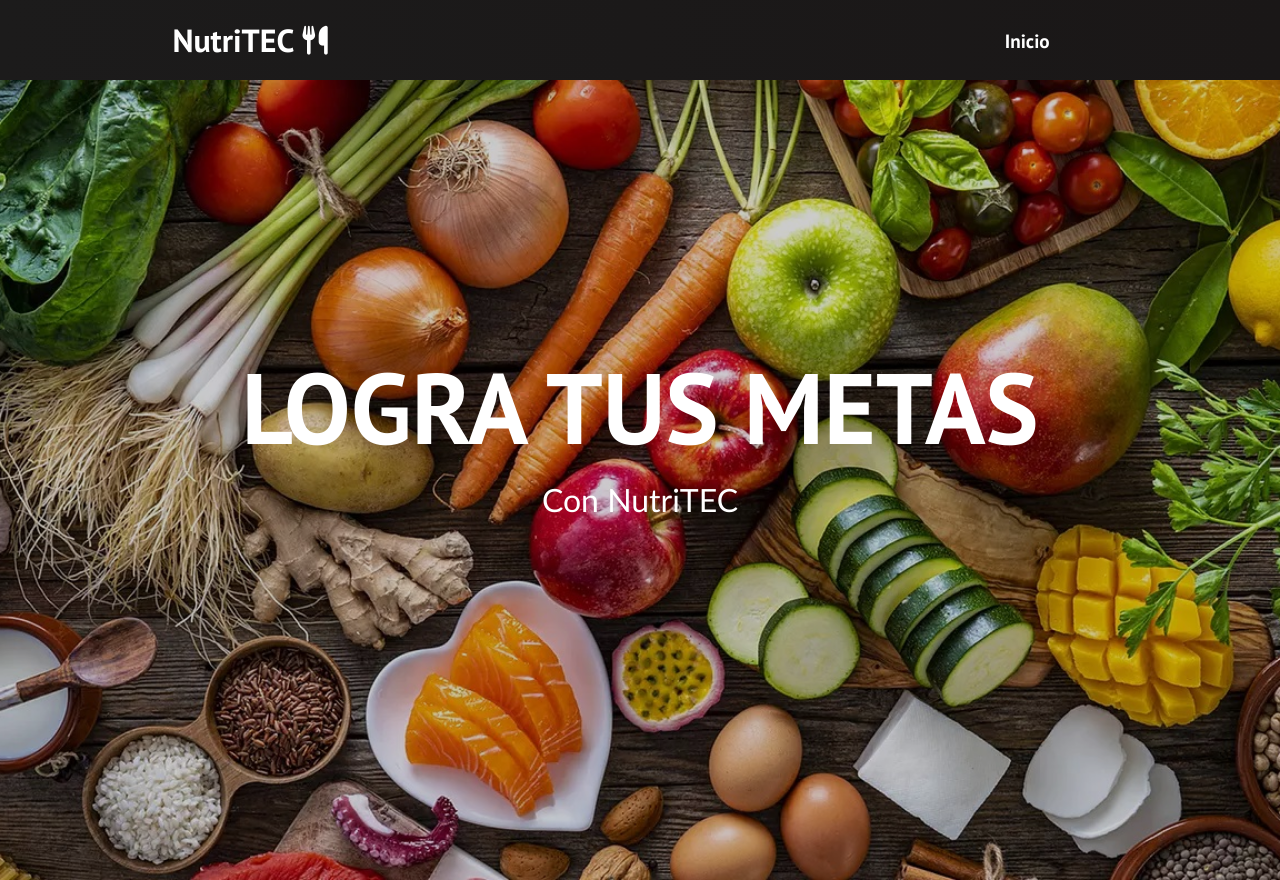
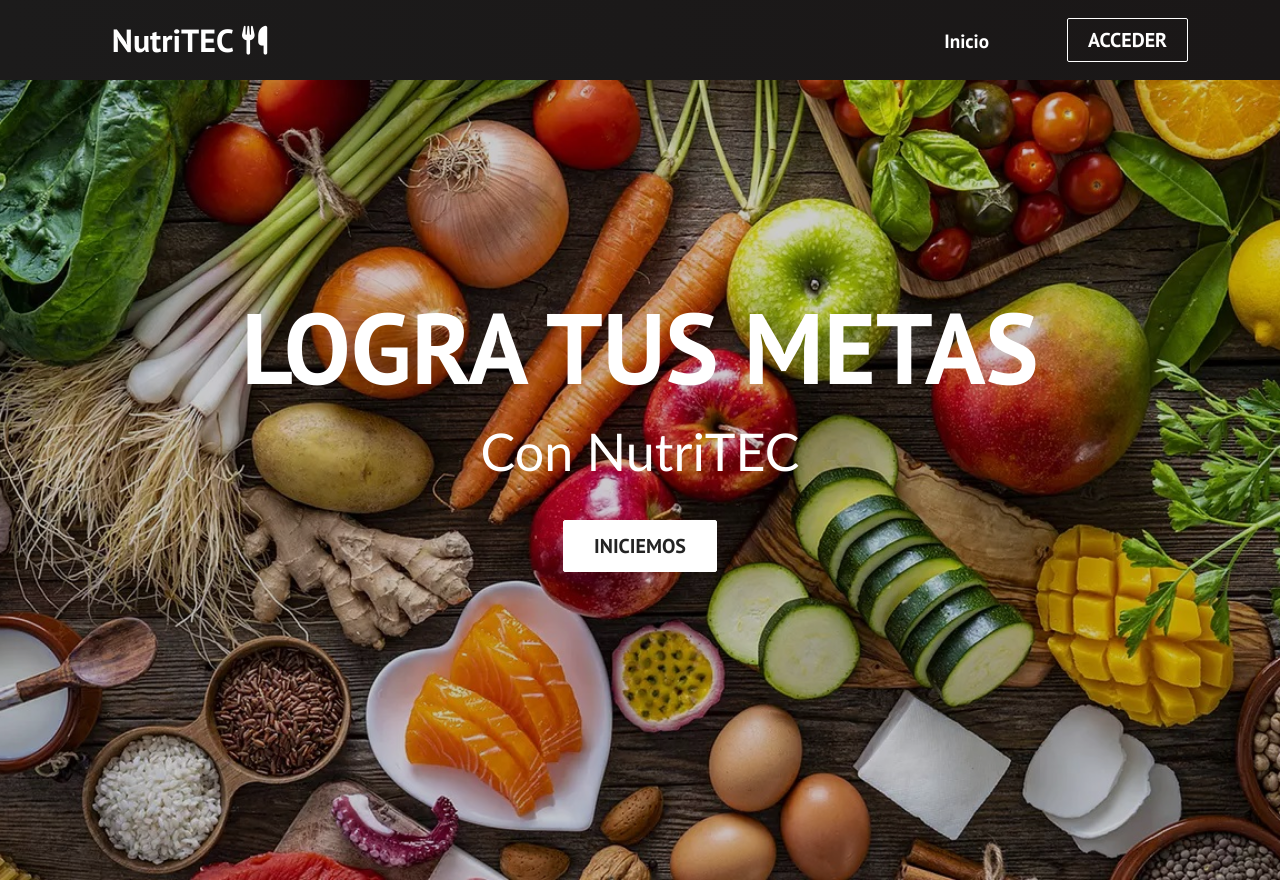
Before and after one commit to andresuriza/Tarea-Corta-Bases, a React (Create React App) app: page / in a window 1280 px wide. Built offline with nearby package versions, Linux system fonts and the light colour scheme.

Commit message:
Inicio de pagina acceder

```diff
--- a/src/App.js
+++ b/src/App.js
@@ -3,6 +3,7 @@ import "./App.css";
 import { BrowserRouter as Router, Routes, Route } from "react-router-dom";
 import Navbar from "./components/Navbar";
 import Home from "./components/pages/Home";
+import Acceder from "./components/pages/Acceder";
 
 function App() {
   return (
@@ -11,6 +12,7 @@ function App() {
         <Navbar />
         <Routes>
           <Route path="/" exact element={<Home />} />
+          <Route path="/acceder" element={<Acceder />} />
         </Routes>
       </Router>
     </>
--- a/src/components/Button.css
+++ b/src/components/Button.css
@@ -0,0 +1,42 @@
+:root {
+    --primary: #fff;
+}
+
+.btn {
+    padding: 8px 20px;
+    border-radius: 2px;
+    outline: none;
+    border: none;
+    cursor: pointer;
+}
+
+.btn--primary {
+    background-color: var(--primary);
+    color: #242424;
+    border: 1px solid var(--primary);
+}
+
+.btn--outline {
+    background-color: transparent;
+    color: #fff;
+    padding: 8px 20px;
+    border: 1px solid var(--primary);
+    transition: all 0.3s ease-out;
+}
+
+.btn--medium {
+    padding:  8px 20px;
+    font-size: 20px;
+}
+
+.btn--large {
+    padding: 12px 30px;
+    font-size: 20px;
+}
+
+.btn--medium:hover,
+    .btn--large:hover {
+    background: #fff;
+    color: #242424;
+    transition: all 0.3s ease-out;
+}
--- a/src/components/Button.js
+++ b/src/components/Button.js
@@ -0,0 +1,34 @@
+import React from "react";
+import "./Button.css";
+import { Link } from "react-router-dom";
+
+const STYLES = ["btn--primary", "btn--outline"];
+
+const SIZES = ["btn--medium", "btn--large"];
+
+export const Button = ({
+  children,
+  type,
+  onClick,
+  buttonStyle,
+  buttonSize,
+  buttonType,
+}) => {
+  const checkButtonStyle = STYLES.includes(buttonStyle)
+    ? buttonStyle
+    : STYLES[0];
+
+  const checkButtonSize = SIZES.includes(buttonSize) ? buttonSize : SIZES[0];
+
+  return (
+    <Link to="/acceder" className="btn-mobile">
+      <button
+        className={`btn ${checkButtonStyle} ${checkButtonSize}`}
+        onClick={onClick}
+        type={type}
+      >
+        {children}
+      </button>
+    </Link>
+  );
+};
--- a/src/components/HeroSection.css
+++ b/src/components/HeroSection.css
@@ -1,5 +1,5 @@
 .hero-container {
-    background: url(../../public/images/nutricion.jpg) center center/cover
+    background: url(../../public/images/nutricion.jpg) center center/cover  /* Imagen de fondo */
     no-repeat;
     height:100vh;
     width: 100%;
@@ -20,7 +20,7 @@
 .hero-container > p {
     margin-top: 8px;
     color:#fff;
-    font-size: 32px;
+    font-size: 52px;
     font-family: 'Trebuchet MS', 'Lucida Sans Unicode', 'Lucida Grande', 'Lucida Sans', Arial, sans-serif;
 }
 
@@ -30,10 +30,6 @@
 
 .hero-btns .btn {
     margin: 6px;
-}
-
-.fa-play-circle {
-    margin-left: 4px;
 }
 
 @media screen and (max-width:960px) {
--- a/src/components/HeroSection.js
+++ b/src/components/HeroSection.js
@@ -1,12 +1,26 @@
 import React from "react";
 import "../App.css";
 import "./HeroSection.css";
+import { Button } from "./Button";
+import { Link } from "react-router-dom";
 
+// Seccion sobre imagen
 function HeroSection() {
+  const redirect = () => <Link to="/acceder" className="btn-mobile"></Link>;
+
   return (
     <div className="hero-container">
       <h1>LOGRA TUS METAS</h1>
       <p>Con NutriTEC</p>
+      <div className="hero-btns">
+        <Button
+          className="btns"
+          buttonStyle="btn--primary"
+          buttonSize="btn--large"
+        >
+          INICIEMOS
+        </Button>
+      </div>
     </div>
   );
 }
--- a/src/components/Navbar.css
+++ b/src/components/Navbar.css
@@ -84,7 +84,7 @@
       display: flex;
       flex-direction: column;
       width: 100%;
-      height: 90vh;
+      height: 25vh;
       position: absolute;
       top: 80px;
       left: -100%;
@@ -92,6 +92,7 @@
       transition: all 0.5s ease;
     }
 
+    /*  Menu lateral movil */
     .nav-menu.active {
       background: #242222;
       left: 0;
--- a/src/components/Navbar.js
+++ b/src/components/Navbar.js
@@ -1,12 +1,28 @@
 import React, { useState, useEffect } from "react";
+import { Button } from "./Button";
 import { Link } from "react-router-dom";
 import "./Navbar.css";
 
 function Navbar() {
   const [click, setClick] = useState(false);
+  const [button, setButton] = useState(true);
 
   const handleClick = () => setClick(!click);
   const closeMobileMenu = () => setClick(false);
+
+  const showButton = () => {
+    if (window.innerWidth <= 960) {
+      setButton(false);
+    } else {
+      setButton(true);
+    }
+  };
+
+  useEffect(() => {
+    showButton();
+  }, []);
+
+  window.addEventListener("resize", showButton);
 
   return (
     <>
@@ -27,14 +43,15 @@ function Navbar() {
             </li>
             <li>
               <Link
-                to="/sign-up"
+                to="/acceder"
                 className="nav-links-mobile"
                 onClick={closeMobileMenu}
               >
-                Sign Up
+                ACCEDER
               </Link>
             </li>
           </ul>
+          {button && <Button buttonStyle="btn--outline">ACCEDER</Button>}
         </div>
       </nav>
     </>
--- /dev/null
+++ b/src/components/pages/Acceder.js
@@ -0,0 +1,28 @@
+import React from "react";
+import "../../App.css";
+import { useNavigate } from "react-router-dom";
+
+export default function Acceder() {
+  const navigate = useNavigate();
+
+  const handleClick = () => {
+    navigate("/");
+  };
+
+  return (
+    <>
+      <h1 className="acceder">ACCEDER</h1>
+      <div>
+        <label htmlFor="email">Email</label>
+        <input id="email" type="text" />
+      </div>
+      <div>
+        <label htmlFor="password">Contraseña</label>
+        <input id="password" type="text" />
+      </div>
+      <button type="button" onClick={handleClick}>
+        Registrarse
+      </button>
+    </>
+  );
+}
```
